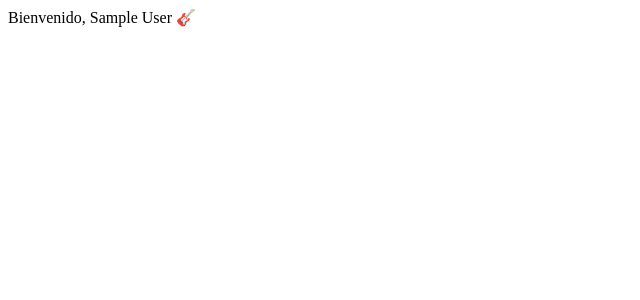
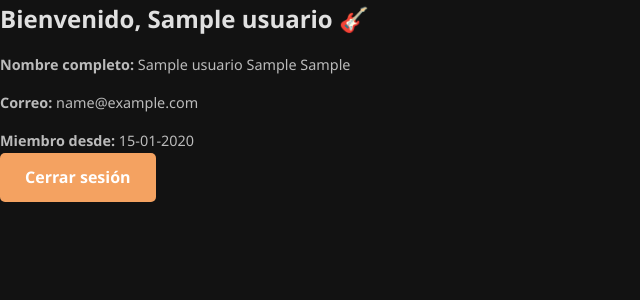
Before and after one commit to Asatoth666/Instrumentos-MX, a PHP site: page /bienvenida.php in a window 1280 px wide. Shown: the top 300 px of the page, without its empty margins (0-640 px from the left). Run offline with PHP 8.4, Linux system fonts and the light colour scheme; the visitor is signed in with stand-in values (Sample User, id 1); tables that the repository leaves empty hold one stand-in row (values such as "Sample post").

Commit message:
Update bienvenida.php

```diff
--- a/bienvenida.php
+++ b/bienvenida.php
@@ -4,5 +4,31 @@
     header("Location: login.html");
     exit;
 }
-echo "Bienvenido, " . $_SESSION['nombre'] . " 🎸";
+
+include("conexion.php");
+
+$id = $_SESSION['usuario_id'];
+$sql = "SELECT nombre, apellidoP, apellidoM, email, fecha_registro FROM usuarios WHERE id='$id'";
+$result = $conn->query($sql);
+$usuario = $result->fetch_assoc();
 ?>
+
+<!DOCTYPE html>
+<html lang="es">
+<head>
+    <meta charset="UTF-8">
+    <title>Bienvenido - InstrumentosMX</title>
+    <link rel="stylesheet" href="css/style.css">
+
+</head>
+<body>
+    <div class="perfil">
+        <h2>Bienvenido, <?php echo $usuario['nombre']; ?> 🎸</h2>
+        <p class="info"><b>Nombre completo:</b> <?php echo $usuario['nombre'] . " " . $usuario['apellidoP'] . " " . $usuario['apellidoM']; ?></p>
+        <p class="info"><b>Correo:</b> <?php echo $usuario['email']; ?></p>
+        <p class="info"><b>Miembro desde:</b> <?php echo date("d-m-Y", strtotime($usuario['fecha_registro'])); ?></p>
+
+        <a href="logout.php" class="btn">Cerrar sesión</a>
+    </div>
+</body>
+</html>
```
